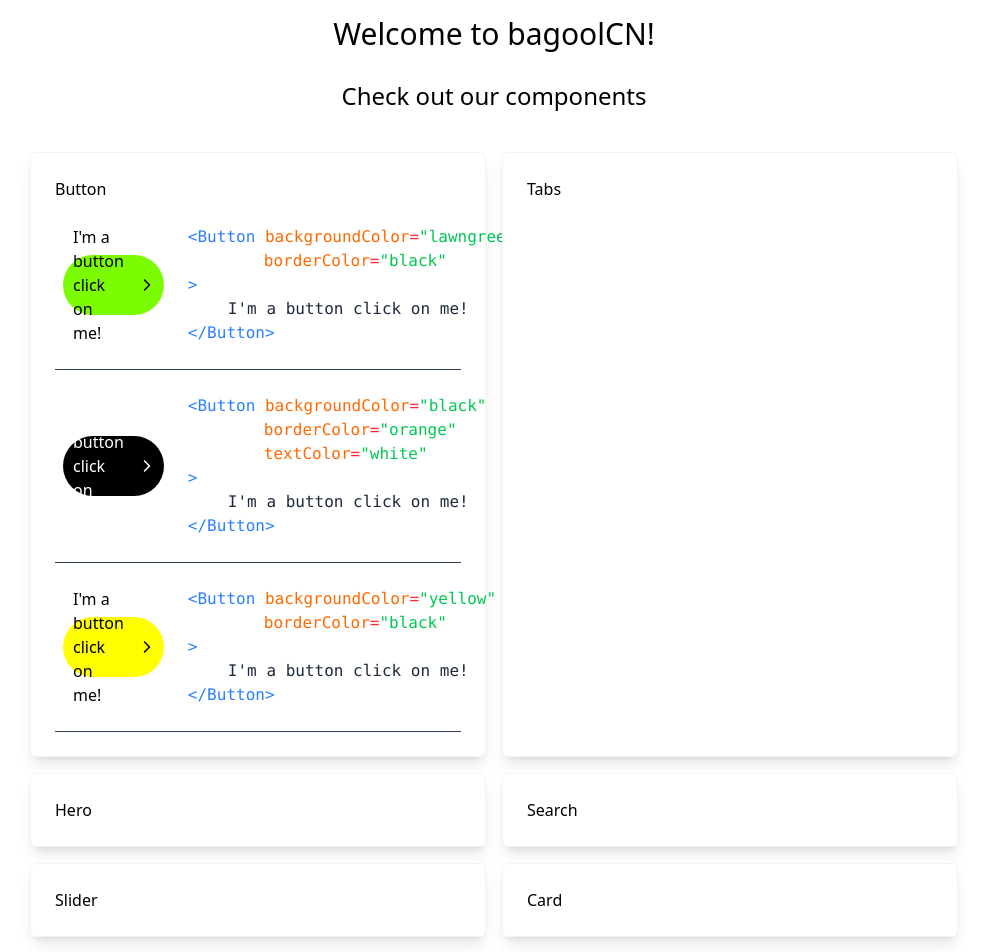
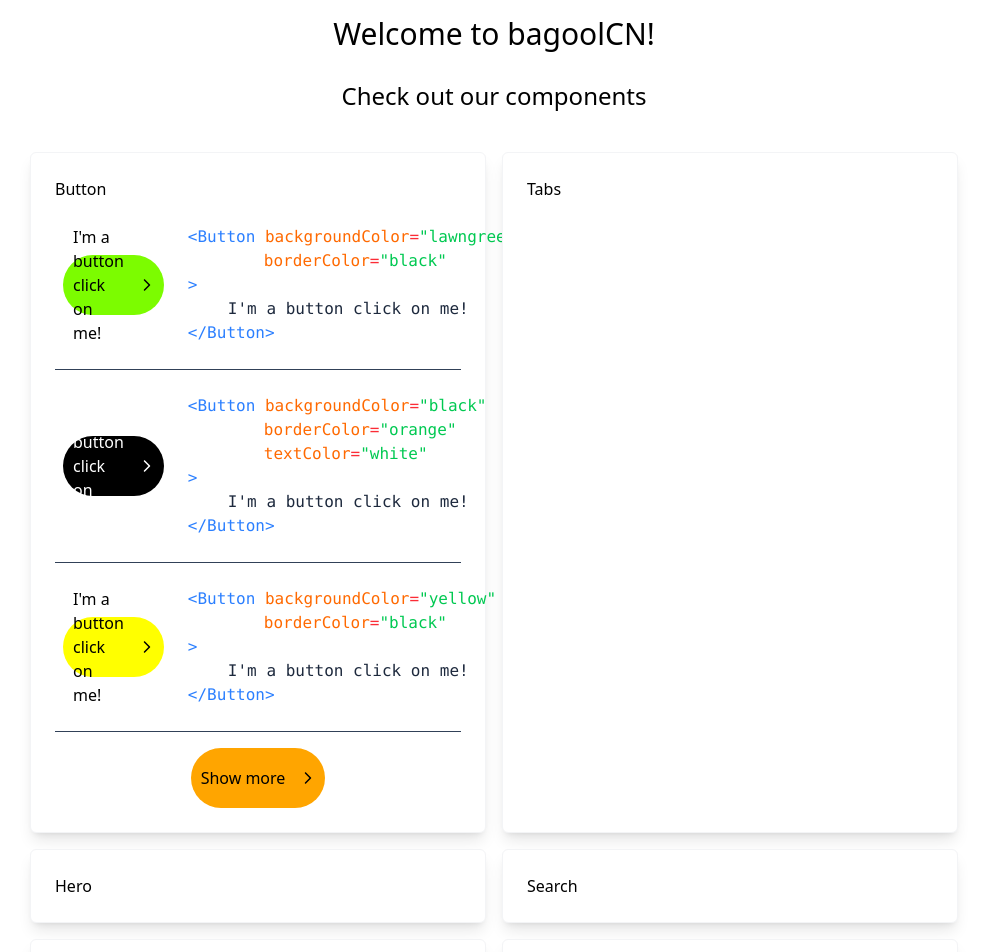
Before and after one commit to bcatalfo/bagoolCN, a React (Vite) app: page / in a window 1280 px wide. Shown: the top 952 px of the page, without its empty margins (146-1133 px from the left). Built offline with nearby package versions, Linux system fonts and the light colour scheme.

Commit message:
Added a Show more (dummy) button to the Button card.

```diff
--- a/src/App.tsx
+++ b/src/App.tsx
@@ -1,6 +1,7 @@
 import Card from "./card";
 import Title from "./title";
 import { buttonList } from "./data";
+import Button from "./button";
 
 export default function App() {
   return (
@@ -21,6 +22,13 @@ export default function App() {
               <hr className="border-slate-700" />
             </>
           ))}
+          <div className="flex justify-center">
+            <div className="h-18 lg:h-15 ">
+              <Button backgroundColor="orange" borderColor="black">
+                Show more
+              </Button>
+            </div>
+          </div>
         </Card>
         <Card> Tabs </Card>
         <Card> Hero </Card>
```
